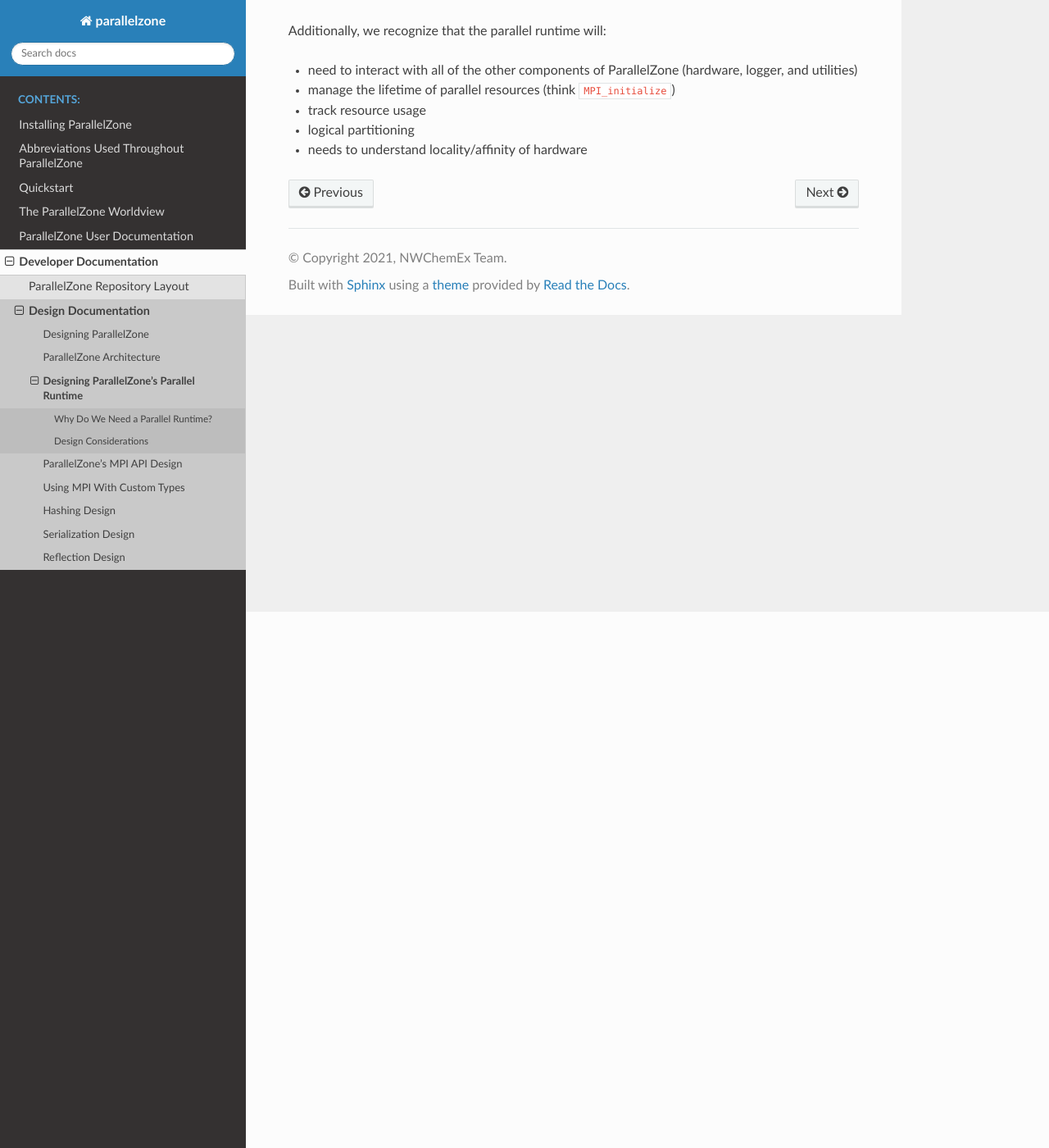
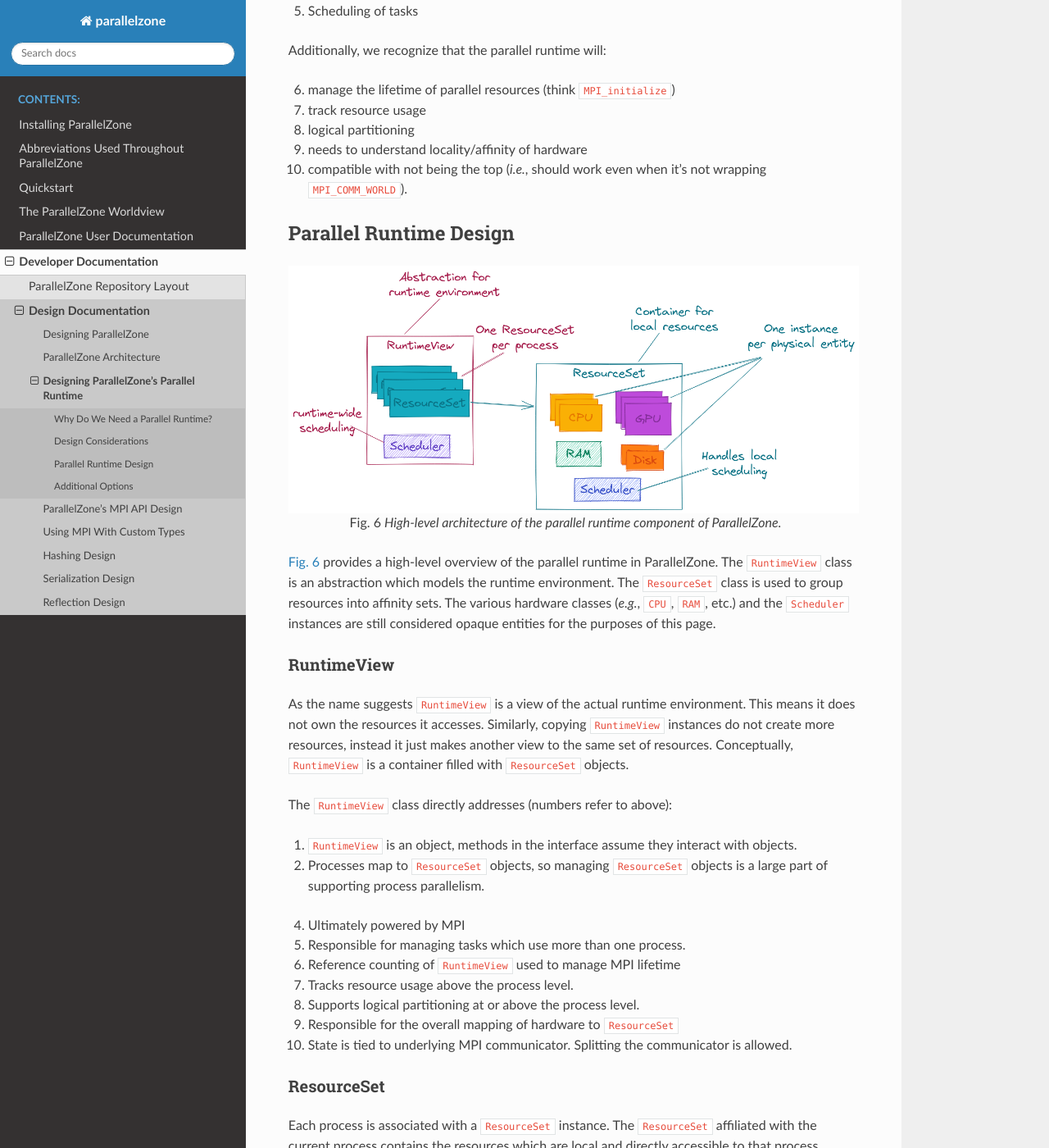
Before and after one commit to NWChemEx/ParallelZone, a Sphinx documentation site: the page built from docs/source/developer/design/parallel_runtime.rst, in a window 1280 px wide and 1400 px high, scrolled down 654 px. Shown: the whole window at 82% size. Built offline with Sphinx 7.4.7 and the Read the Docs theme 2.0.0, drawn with Linux system fonts in a browser that asks for light colours; some of the changed text lies outside the part shown.

Commit message:
tutorials done for now, more design notes [skip ci]

```diff
--- a/CMakeLists.txt
+++ b/CMakeLists.txt
@@ -42,7 +42,8 @@
 set(project_inc_dir "${CMAKE_CURRENT_LIST_DIR}/include/${PROJECT_NAME}")
 set(project_src_dir "${CMAKE_CURRENT_LIST_DIR}/src/${PROJECT_NAME}")
 
-nwx_cxx_api_docs(parallelzone_cxx_api "${project_inc_dir}")
+set(DOXYGEN_OUTPUT_DIRECTORY ${CMAKE_CURRENT_LIST_DIR}/docs/build/html/cxx_api)
+nwx_cxx_api_docs("README.md" "${project_inc_dir}" "${project_src_dir}")
 
 #TODO: Make sure MADworld uses the Cereal we build
 cpp_find_or_build_dependency(
--- a/docs/source/developer/design/parallel_runtime.rst
+++ b/docs/source/developer/design/parallel_runtime.rst
@@ -28,8 +28,9 @@
 
 The primary goal of ParallelZone is to be a runtime system for parallel
 software. To accomplish this ParallelZone must have abstractions the software
-can use to interact with the runtime environment in a parallel manner. Exactly
-what these interactions entail is defined below.
+can use to interact with the runtime environment in a parallel manner. Ideally
+these interactions should make the task of writing parallel code as simple as
+possible.
 
 *********************
 Design Considerations
@@ -38,17 +39,103 @@
 The parallel runtime will be responsible for addressing many of the
 considerations raised in the :ref:`parallel_zone_design` section. Including:
 
-- Object-oriented (both the parallel runtime itself and the data it operates on)
-- Support for process, CPU-threading, and GPU-threading
-- Extendable if/when new hardware parallelism arises (e.g. tensor cores)
-- Support for MPI
-- Scheduling of tasks
+1. Object-oriented (both the parallel runtime itself and the data it operates
+   on)
+#. Support for process, CPU-threading, and GPU-threading
+#. Extendable if/when new hardware parallelism arises (e.g. tensor cores)
+#. Support for MPI
+#. Scheduling of tasks
 
 Additionally, we recognize that the parallel runtime will:
 
-- need to interact with all of the other components of ParallelZone (hardware,
-  logger, and utilities)
-- manage the lifetime of parallel resources (think ``MPI_initialize``)
-- track resource usage
-- logical partitioning
-- needs to understand locality/affinity of hardware
+6. manage the lifetime of parallel resources (think ``MPI_initialize``)
+#. track resource usage
+#. logical partitioning
+#. needs to understand locality/affinity of hardware
+#. compatible with not being the top (*i.e.*, should work even when it's not
+   wrapping ``MPI_COMM_WORLD``).
+
+***********************
+Parallel Runtime Design
+***********************
+
+.. _fig_parallel_runtime:
+
+.. figure:: ../../assets/parallel_runtime_design.png
+   :align: center
+
+   High-level architecture of the parallel runtime component of ParallelZone.
+
+:numref:`fig_parallel_runtime` provides a high-level overview of the parallel
+runtime in ParallelZone. The ``RuntimeView`` class is an abstraction which
+models the runtime environment. The ``ResourceSet`` class is used to group
+resources into affinity sets. The various hardware classes (*e.g.*, ``CPU``,
+``RAM``, etc.) and the ``Scheduler`` instances are still considered opaque
+entities for the purposes of this page.
+
+RuntimeView
+===========
+
+As the name suggests ``RuntimeView`` is a view of the actual runtime
+environment. This means it does not own the resources it accesses. Similarly,
+copying ``RuntimeView`` instances do not create more resources, instead it just
+makes another view to the same set of resources. Conceptually, ``RuntimeView``
+is a container filled with ``ResourceSet`` objects.
+
+The ``RuntimeView`` class directly addresses (numbers refer to above):
+
+1. ``RuntimeView`` is an object, methods in the interface assume they interact
+   with objects.
+#. Processes map to ``ResourceSet`` objects, so managing ``ResourceSet`` objects
+   is a large part of supporting process parallelism.
+
+4. Ultimately powered by MPI
+#. Responsible for managing tasks which use more than one process.
+#. Reference counting of ``RuntimeView`` used to manage MPI lifetime
+#. Tracks resource usage above the process level.
+#. Supports logical partitioning at or above the process level.
+#. Responsible for the overall mapping of hardware to ``ResourceSet``
+#. State is tied to underlying MPI communicator. Splitting the communicator is
+   allowed.
+
+ResourceSet
+===========
+
+Each process is associated with a ``ResourceSet`` instance. The ``ResourceSet``
+affiliated with the current process contains the resources which are local
+and directly accessible to that process.
+
+1. It's an object, uses objects to model resources, and assumes it will interact
+   with objects.
+#. Managing parallelism of CPU/GPU threads handled by sub-objects.
+#. Additional members can be added for new hardware.
+#. Data movement from one ``ResourceSet`` to another uses MPI.
+#. Responsible for managing tasks below the process level.
+#. Tracks resource usage below process level
+#. Allows logical partitioning of local resources
+#. Understands that its resources are local and resources in other
+   ``ResourceSet`` objects are in general local.
+
+Hardware Classes
+================
+
+These classes have not been designed in detail yet. For now we note they should
+allow the user to query whatever information they want in order to make
+informed runtime decisions. They also are responsible for encapsulating the
+mechanisms for interacting with that device (*e.g.*, sending result from the
+memory of one ``ResourceSet`` to that of another).
+
+Scheduler Classes
+=================
+
+The scheduler has not been designed yet.
+
+******************
+Additional Options
+******************
+
+Ultimately the runtime environment is a singleton. It may make more sense to
+actually create a class ``Runtime`` which holds the state of the runtime
+environment and have ``RuntimeView`` really hold a reference to the ``Runtime``
+object. The primary benefit of this is that it better maps to MPI (which really
+is a singleton).
--- a/docs/source/index.rst
+++ b/docs/source/index.rst
@@ -51,7 +51,7 @@
    user/index
    developer/index
 
-`C++ API <parallelzone_cxx_api/index.html>`_
+`C++ API <cxx_api/html/index.html>`_
 
 Indices and tables
 ==================
```
Also changed, not shown: docs/source/about.rst (+16 -16 lines), docs/source/user/ram.rst (+33 -3 lines), docs/source/assets/parallel_runtime_design.png (added), 6 other files.
